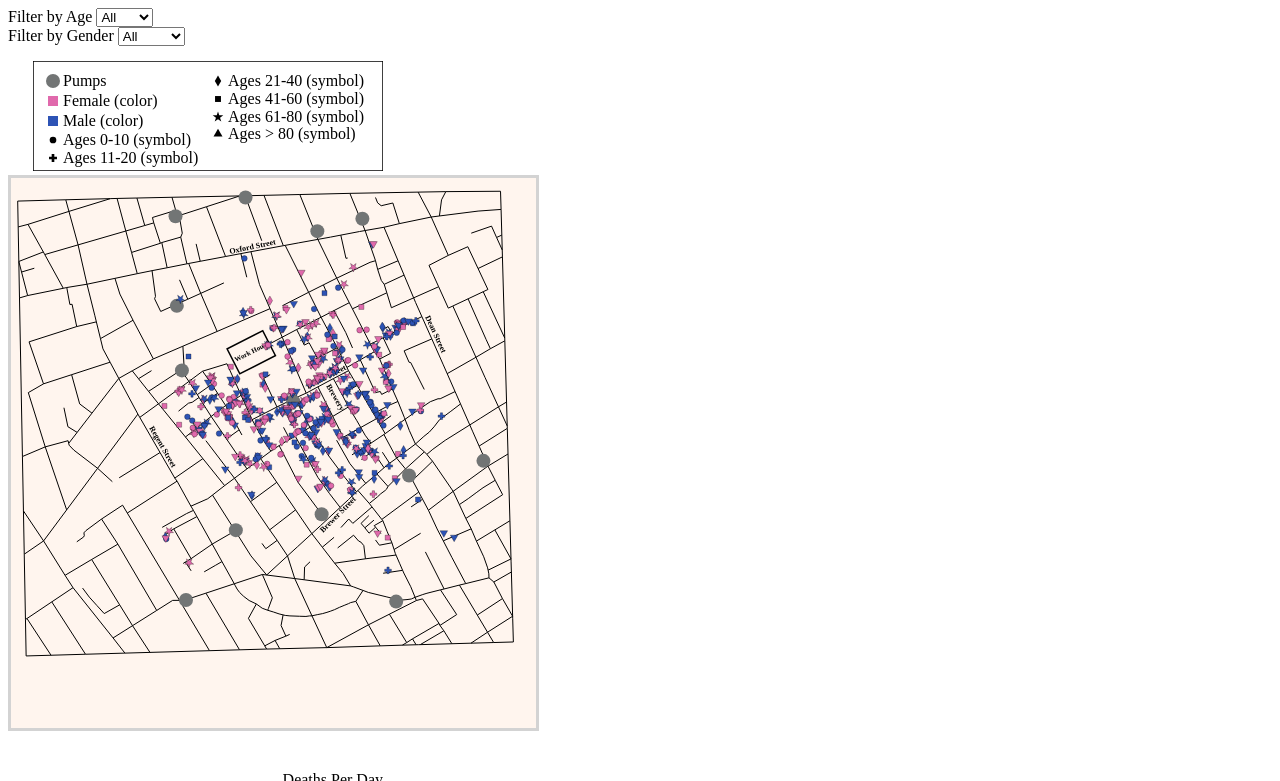
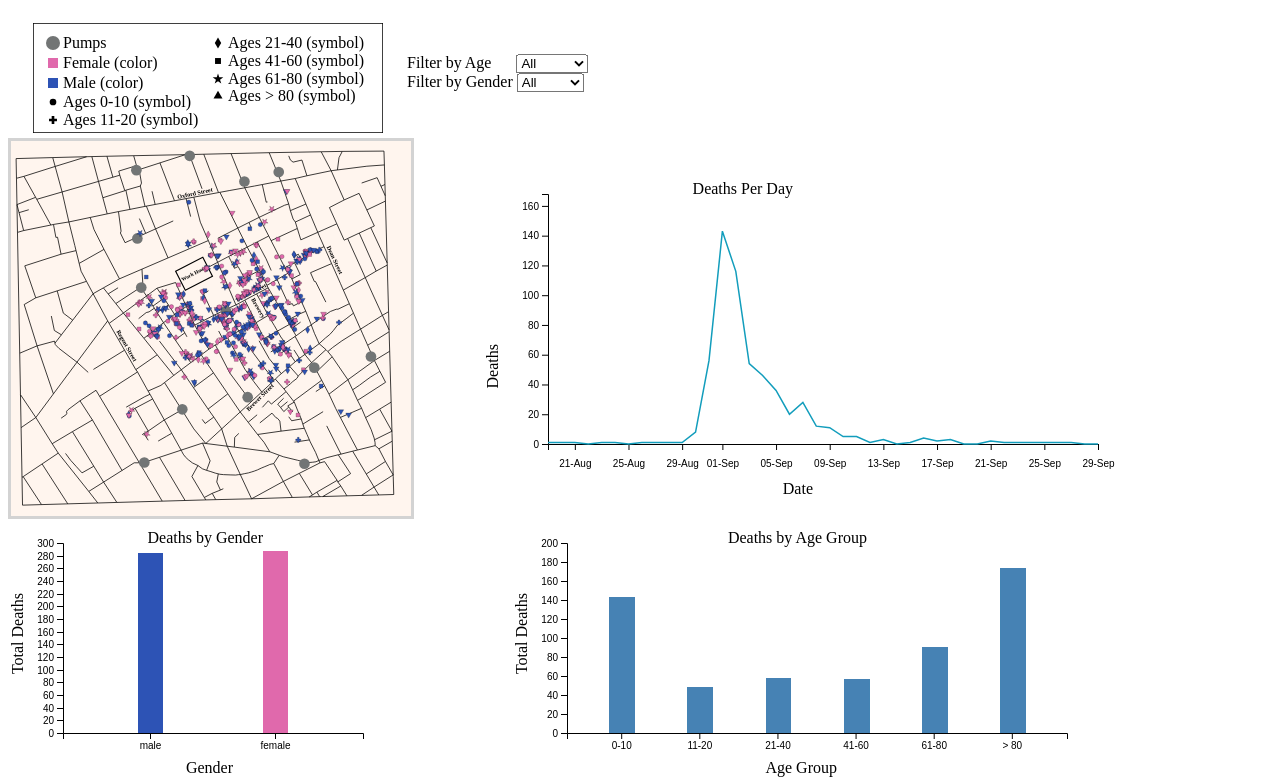
Before and after one commit to maharte/maharte.github.io, a plain HTML site: page index.html in a window 1280 px wide. Shown: the top 781 px of the page. Drawn offline with nearby package versions, Linux system fonts and the light colour scheme.

Commit message:
zoom working

```diff
--- a/index.html
+++ b/index.html
@@ -6,9 +6,11 @@
     <script src="https://d3js.org/d3.v6.js"></script>
 </head>
 <body>
-
+<svg id="pump-legend" style="margin-left: 25px; margin-top:15px; width: 350px; height: 110px; display:inline-block"></svg>
+<div style="display:inline-block; transform: translateY(-120%); margin-left: 20px;">
+    <div>
         <label for="deathByAge">Filter by Age</label>
-<select name="deathByAge" id="deathByAge" onchange="filterPumps()">>
+        <select name="deathByAge" id="deathByAge" onchange="filterPumps()" style="margin-left: 21px; width: 72px;">>
             <option value="-1">All</option>
             <option value="0">0-10</option>
             <option value="1">11-20</option>
@@ -17,30 +19,28 @@
             <option value="4">61-80</option>
             <option value="5">> 80</option>
         </select>
+    </div>
 
-<br>
-
+    <div>
         <label for="deathByGender">Filter by Gender</label>
-<select name="deathByGender" id="deathByGender" onchange="filterPumps()">
+        <select name="deathByGender" id="deathByGender" onchange="filterPumps()" >
             <option value="-1">All</option>
             <option value="male">Male</option>
             <option value="female">Female</option>
         </select>
+    </div>
+</div>
 
 <br>
-
-<!--<div style="width:625px; height:600px;">-->
-    <svg id="pump-legend" style="margin-left: 25px; margin-top:15px; width: 350px; height: 110px;"></svg>
-<br>
-<div style="border: solid lightgrey;width: 525px; height: 550px; overflow: hidden; display:inline-block">
-    <svg id="pump_map" style="background-color:seashell" viewBox="0 0 525 550"></svg>
+<div style="border: solid lightgrey;width: 400px; height: 375px; overflow: hidden; display:inline-block">
+    <svg id="pump_map" style="background-color:seashell; transform: scale(1, -1);" viewBox="0 0 525 550"></svg>
 </div>
 
 <!--</div>-->
-<svg id="timeline" style="width: 800px; height: 550px;"></svg>
+<svg id="timeline" style="width: 800px; height: 375px;"></svg>
 <br>
-<svg id="gender-bar-chart" style="margin-right: 100px; width: 400px; height: 500px;"></svg>
-<svg id="age-bar-chart" style="width: 600px; height: 500px;"></svg>
+<svg id="gender-bar-chart" style="margin-right: 100px; width: 400px; height: 255px;"></svg>
+<svg id="age-bar-chart" style="width: 600px; height: 255px;"></svg>
 
 <script>
     files = []
@@ -57,7 +57,7 @@
     const SCALE = 30;
     const Y_OFFSET = 25
     const X_OFFSET = 95
-    const pumpSvg = d3.select('#pump_map').attr('transform', 'scale(1,-1)');
+    const pumpSvg = d3.select('#pump_map').append('g');
     const timelineSvg = d3.select('#timeline').append('g')
     const pumpLegendSvg = d3.select('#pump-legend').append('g')
 
@@ -104,34 +104,22 @@
     }
 
     const createMap = (streets) => {
-        let pumpWidth = 525;
-        let pumpHeight = 550;
+        let pumpWidth = 400;
+        let pumpHeight = 400;
         pumpSvg.attr('width', `${pumpWidth}px`).attr('height', `${pumpHeight}px`)
 
         function handleZoom(event) {
 
             if (pumpSvg) {
-                // event.transform.x = event.sourceEvent.x * event.transform.k
-                // event.transform.y = event.sourceEvent.y * event.transform.k
-                pumpSvg.attr("transform", event.transform + " scale(1, -1) ");
+                d3.select('#pump_map g').attr("transform", `${event.transform}`);
             }
-
-            // Changing x and y from the event so that I can't drag into oblivion on accident.
-            // let tx = Math.min(0, Math.max(event.transform.x, pumpWidth - pumpWidth * event.transform.k));
-            // let ty = Math.min(0, Math.max(event.transform.y, pumpHeight - pumpHeight * event.transform.k));
-            //
-            // // manually drawing the zoom with my new coordinates.  Dont forget that
-            // pumpSvg.attr("transform", [
-            //     "translate(" + [tx, ty] + ")",
-            //     "scale(" + event.transform.k + ") scale(1, -1) "
-            // ].join(" "));
-
         }
 
         let zoom = d3.zoom()
-            .scaleExtent([1, 10])
+            .scaleExtent([1, 4])
             .on("zoom", handleZoom)
-        pumpSvg.call(zoom)
+
+        d3.select('#pump_map').call(zoom, d3.zoomIdentity.scale(1,-1))
 
         streets.forEach((seg) => {
             lines = pumpSvg.append('path')
@@ -145,6 +133,7 @@
                         .y(function(d) {return d['y'] * SCALE - Y_OFFSET})
                 )
         });
+
         pumpSvg.append('text')
             .text('Brewery')
             .style('font-size', '8px')
@@ -305,7 +294,7 @@
 
     const createTimeline = (aggDeaths) => {
         const width = 550;
-        const height = 400;
+        const height = 250;
         const yBuffer = 25;
         const xBuffer = 30;
         const timeConv = d3.timeParse("%d-%b");
@@ -487,7 +476,7 @@
 
     createAgeDistributionBarChat = (aggDeaths) => {
         let barWidth = 300;
-        let barHeight = 400;
+        let barHeight = 190;
 
         const genderBarChart = d3.select("#gender-bar-chart");
         const ageBarChart = d3.select("#age-bar-chart")
@@ -548,7 +537,7 @@
             .attr("text-anchor", "end")
             .attr("transform", "rotate(-90)")
             .attr("y", -40)
-            .attr("x", - 150)
+            .attr("x", - 50)
             .text("Total Deaths")
 
         // Title
@@ -573,7 +562,6 @@
             .attr('fill', MALE_COLOR)
             .style('opacity', '1')
             .attr("transform", (d,i) => {
-                // console.log(d)
                 return `translate(${xScale('male') - 25}, ${barHeight - yScale(genderMax - reducedMales)})`
             })
 
@@ -630,7 +618,7 @@
             .attr("text-anchor", "end")
             .attr("transform", "rotate(-90)")
             .attr("y", -40)
-            .attr("x", - 150)
+            .attr("x", - 50)
             .text("Total Deaths")
 
         // Title
```
Lines whose indentation alone changed are shown as unchanged.
